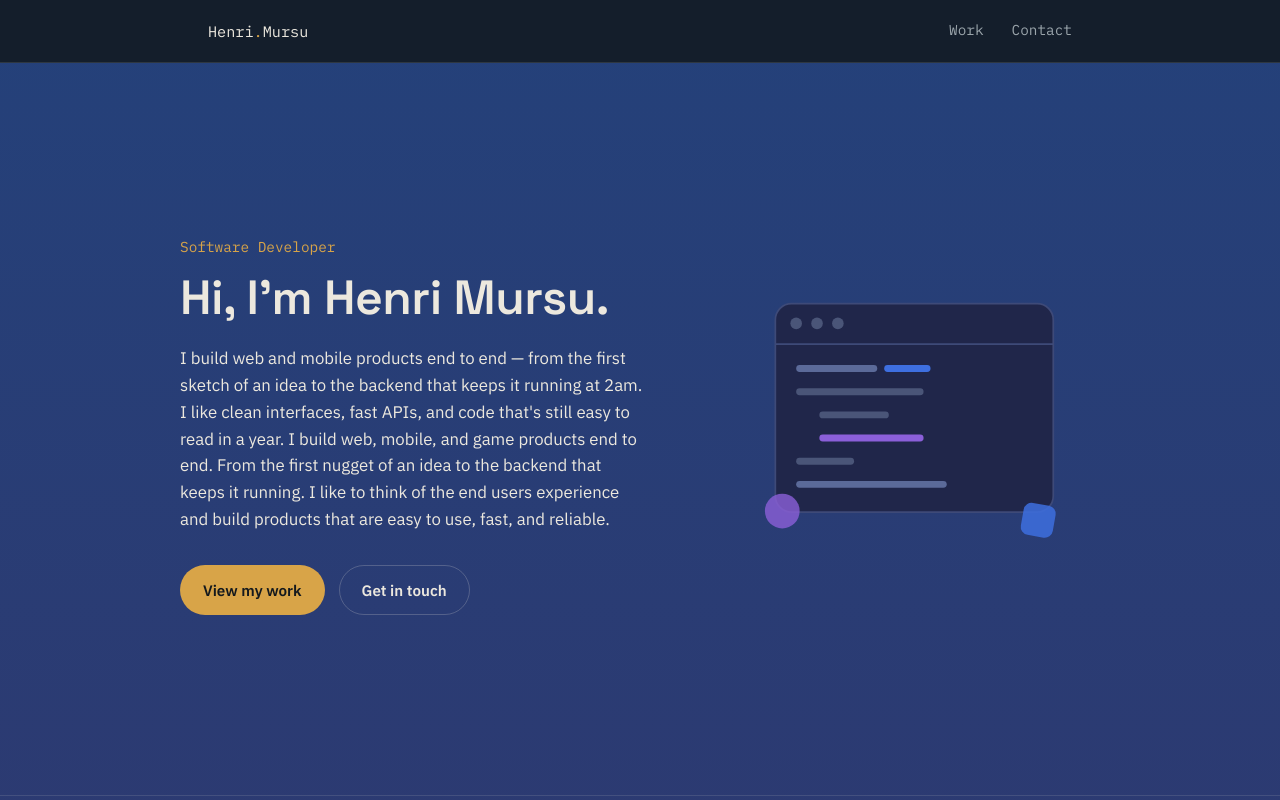
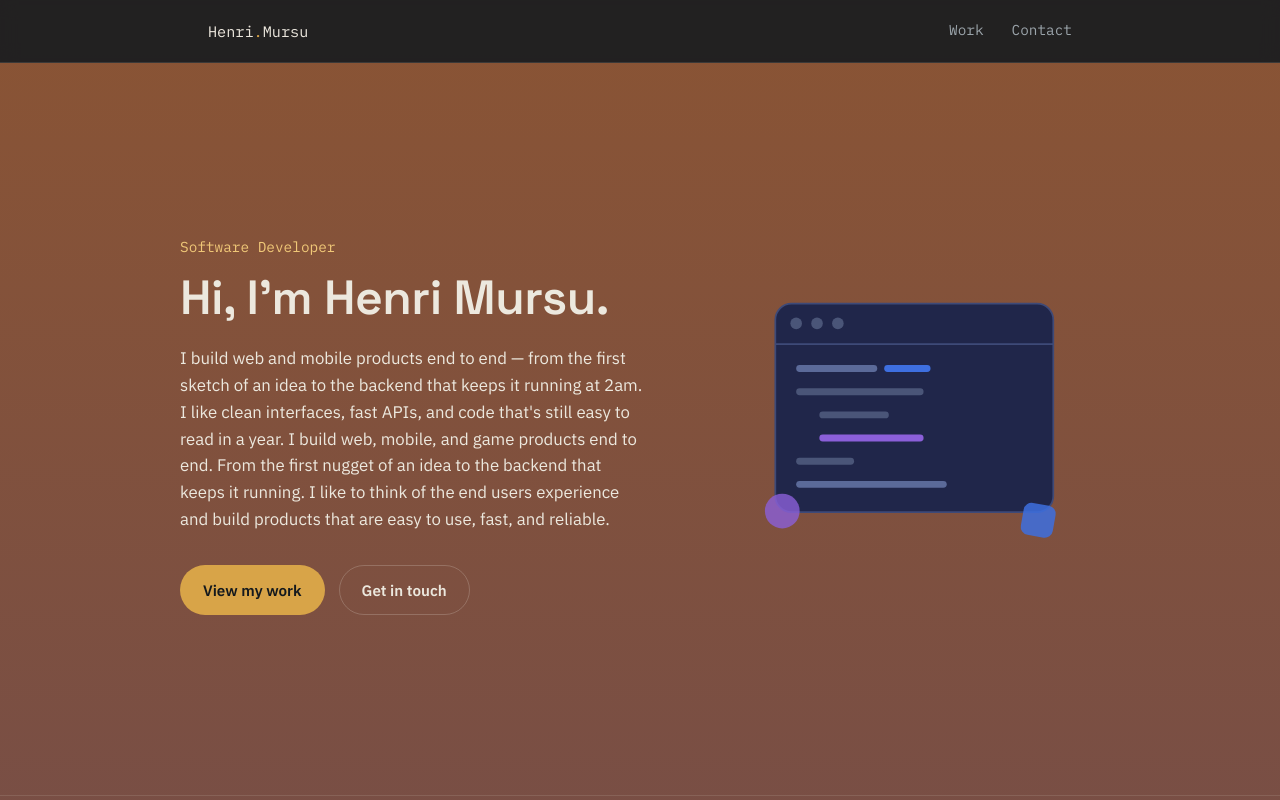
Before and after one commit to henmu/henmu.github.io, a plain HTML site: page index.html in a window 1280 px wide. Shown: the top 800 px of the page. Drawn offline with Linux system fonts and the light colour scheme.

Commit message:
Update background gradient and accent color in styles.css for improved aesthetics

```diff
--- a/css/styles.css
+++ b/css/styles.css
@@ -5,6 +5,7 @@
   --text: #ECE8DE;
   --text-muted: #9CA6AC;
   --accent: #D8A448;
+  --accent-light: #F0C878;
   --accent-soft: rgba(216,164,72,0.14);
   --border: rgba(236,232,222,0.12);
   --border-strong: rgba(236,232,222,0.22);
@@ -20,7 +21,7 @@
 html{ scroll-behavior: smooth; }
 body{
   margin:0;
-  background: linear-gradient(to bottom, #24417A 0%, #3A2E63 55%, #4A2E7A 100%);
+  background: linear-gradient(to bottom, #8A5434 0%, #6B4A52 35%, #3F3A5E 70%, #241F45 100%);
   color: var(--text);
   font-family: var(--sans);
   font-size: 16px;
@@ -62,7 +63,7 @@
 .hero-content{ opacity:0; transform: translateY(14px); animation: hero-in .8s ease-out .1s forwards; }
 .hero-content h1{ font-size: clamp(2.1rem, 4vw, 3rem); letter-spacing: -0.01em; }
 .hero-intro{ margin-top: 20px; max-width: 46ch; color: var(--text); font-size: 1.05rem; }
-.hero-role{ font-family: var(--mono); color: var(--accent); font-size: 0.9rem; margin-bottom: 14px; display:block; }
+.hero-role{ font-family: var(--mono); color: var(--accent-light); font-size: 0.9rem; margin-bottom: 14px; display:block; }
 .hero-actions{ display:flex; gap: 14px; margin-top: 32px; flex-wrap: wrap; }
 
 .btn{
```
